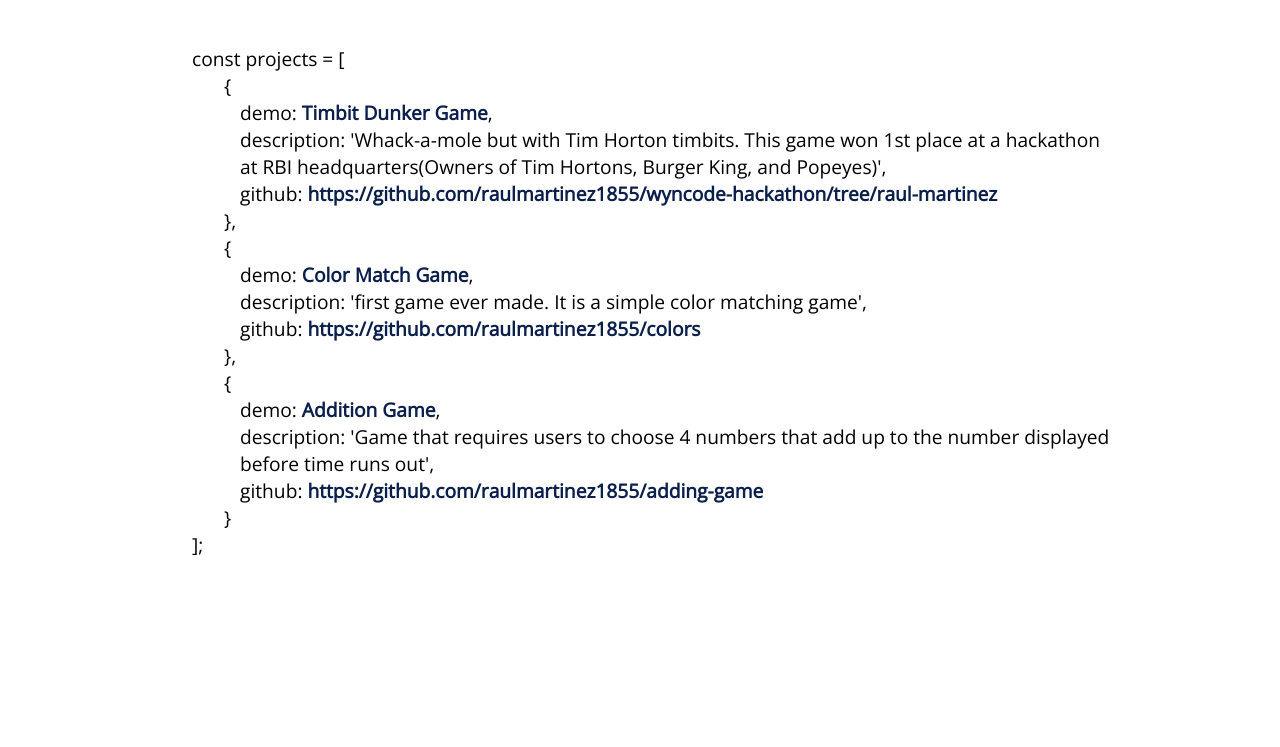
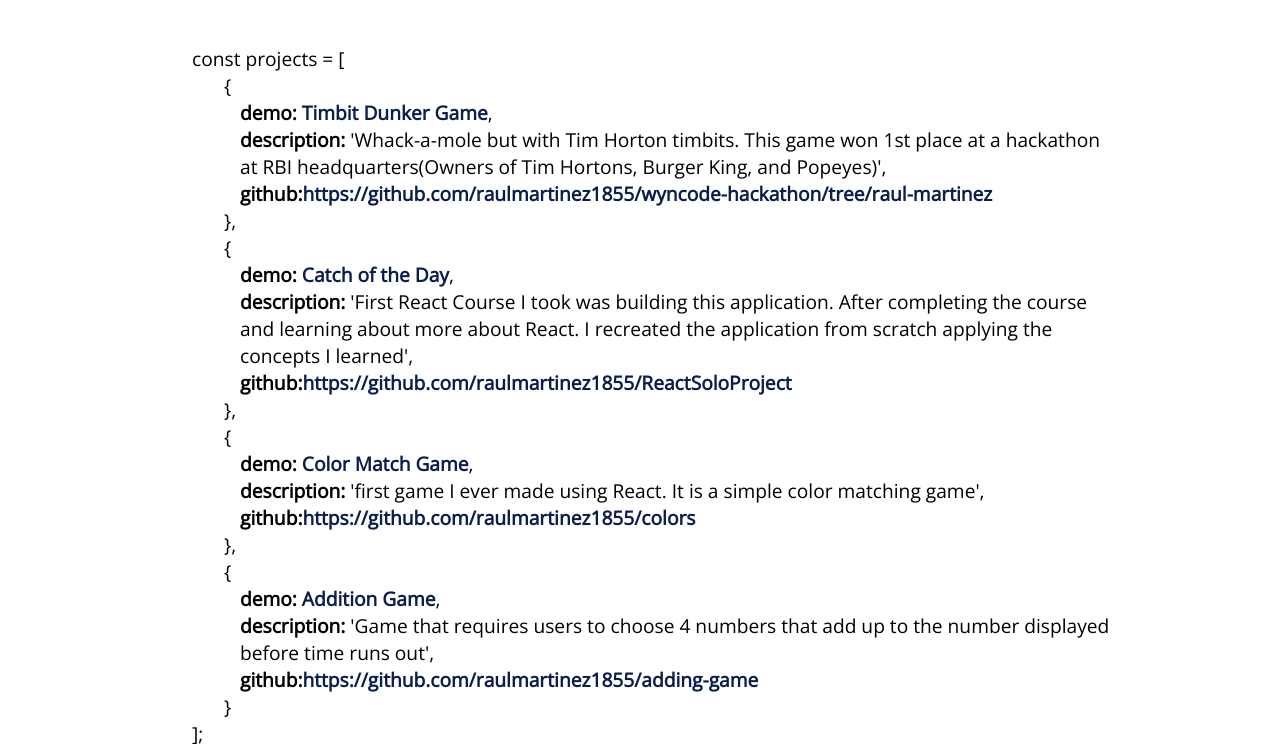
Before and after one commit to raulmartinez1855/roro-portfolio, a Gatsby site: page /projects in a window 1280 px wide. Shown: the part 131-878 px from the top of the page. Built offline with nearby package versions, Linux system fonts and the light colour scheme; Gatsby itself is replaced by a stand-in of ours.

```diff
--- a/src/assets/sass/_about.scss
+++ b/src/assets/sass/_about.scss
@@ -1,6 +1,6 @@
 .about {
   margin: 1rem;
-  a {
+  .resume {
     text-decoration: none;
     display: block;
     cursor: pointer;
--- a/src/components/Projects.js
+++ b/src/components/Projects.js
@@ -4,20 +4,30 @@
   projects = [
     {
       name: 'Timbit Dunker Game',
-      description: `'Whack-a-mole but with Tim Horton timbits. This game won 1st place at a hackathon at RBI headquarters(Owners of Tim Hortons, Burger King, and Popeyes)'`,
+      description:
+        'Whack-a-mole but with Tim Horton timbits. This game won 1st place at a hackathon at RBI headquarters(Owners of Tim Hortons, Burger King, and Popeyes)',
       github:
         'https://github.com/raulmartinez1855/wyncode-hackathon/tree/raul-martinez',
       demo: 'https://tender-sinoussi-aac2c6.netlify.com/',
     },
     {
+      name: 'Catch of the Day',
+      description:
+        'First React Course I took was building this application. After completing the course and learning about more about React. I recreated the application from scratch applying the concepts I learned',
+      github: 'https://github.com/raulmartinez1855/ReactSoloProject',
+      demo: 'https://elated-kowalevski-d97cd8.netlify.com/',
+    },
+    {
       name: 'Color Match Game',
-      description: `'first game ever made. It is a simple color matching game'`,
+      description:
+        'first game I ever made using React. It is a simple color matching game',
       github: 'https://github.com/raulmartinez1855/colors',
       demo: 'https://frosty-fermat-5aae61.netlify.com/',
     },
     {
       name: 'Addition Game',
-      description: `'Game that requires users to choose 4 numbers that add up to the number displayed before time runs out'`,
+      description:
+        'Game that requires users to choose 4 numbers that add up to the number displayed before time runs out',
       github: 'https://github.com/raulmartinez1855/adding-game',
       demo: 'https://jovial-jones-dcd1bc.netlify.com',
     },
@@ -34,13 +44,18 @@
               <div v key={i}>
                 <div className="project">&#123;</div>
                 <div className="project property">
-                  demo: <a href={o.demo}>{o.name}</a>,
+                  <strong>demo:</strong> <a href={o.demo}>{o.name}</a>,
                 </div>
                 <div className="project property">
-                  description: {o.description},
+                  <strong>description:</strong>{' '}
+                  <span>
+                    '{o.description}
+                    ',
+                  </span>
                 </div>
                 <div className="project property">
-                  github: <a href={o.github}>{o.github}</a>
+                  <strong>github:</strong>
+                  <a href={o.github}>{o.github}</a>
                 </div>
                 <div className="project">
                   &#125;
```
Also changed, not shown: src/components/About.js (+9 -2 lines), 1 other file.
